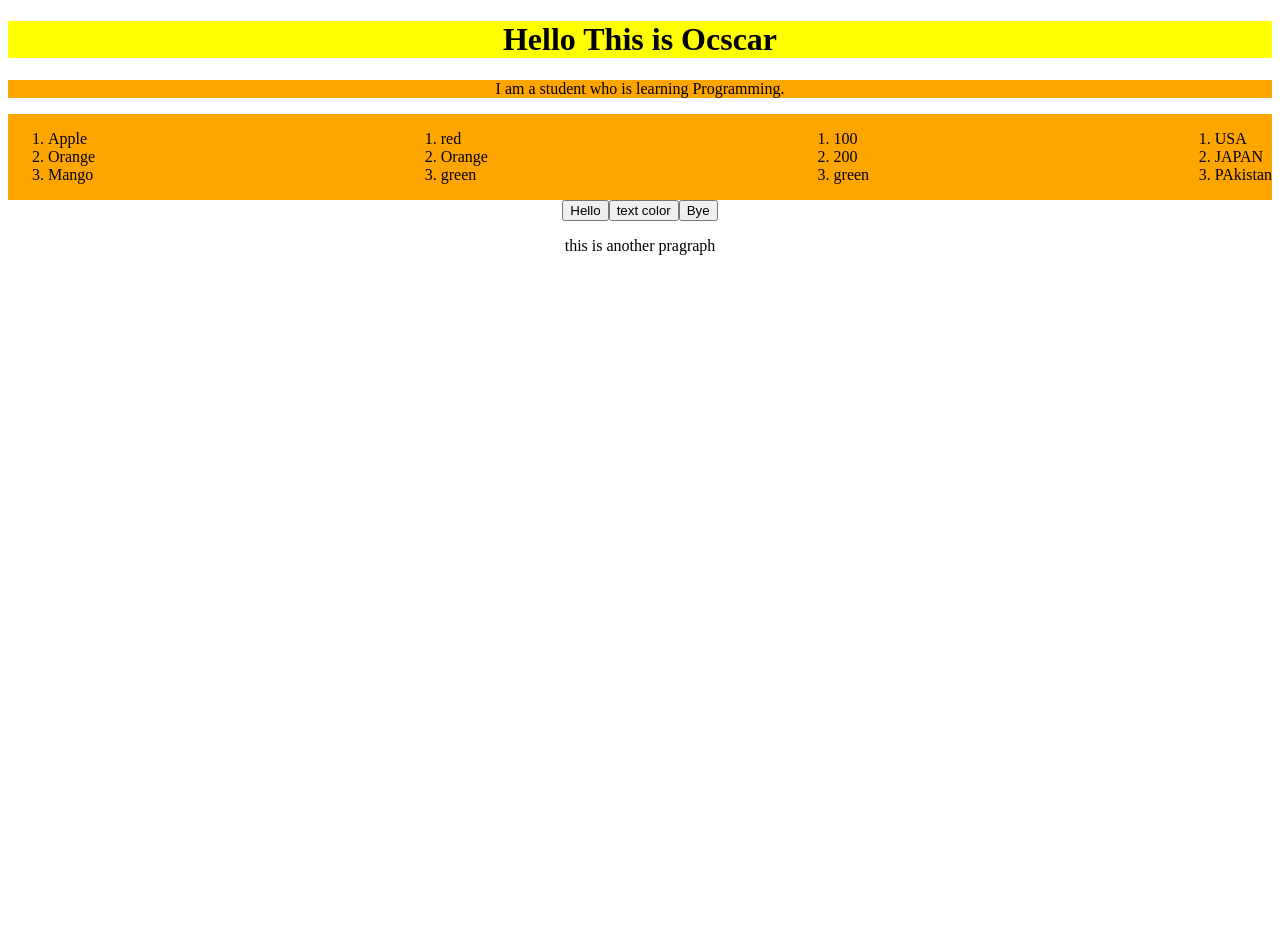
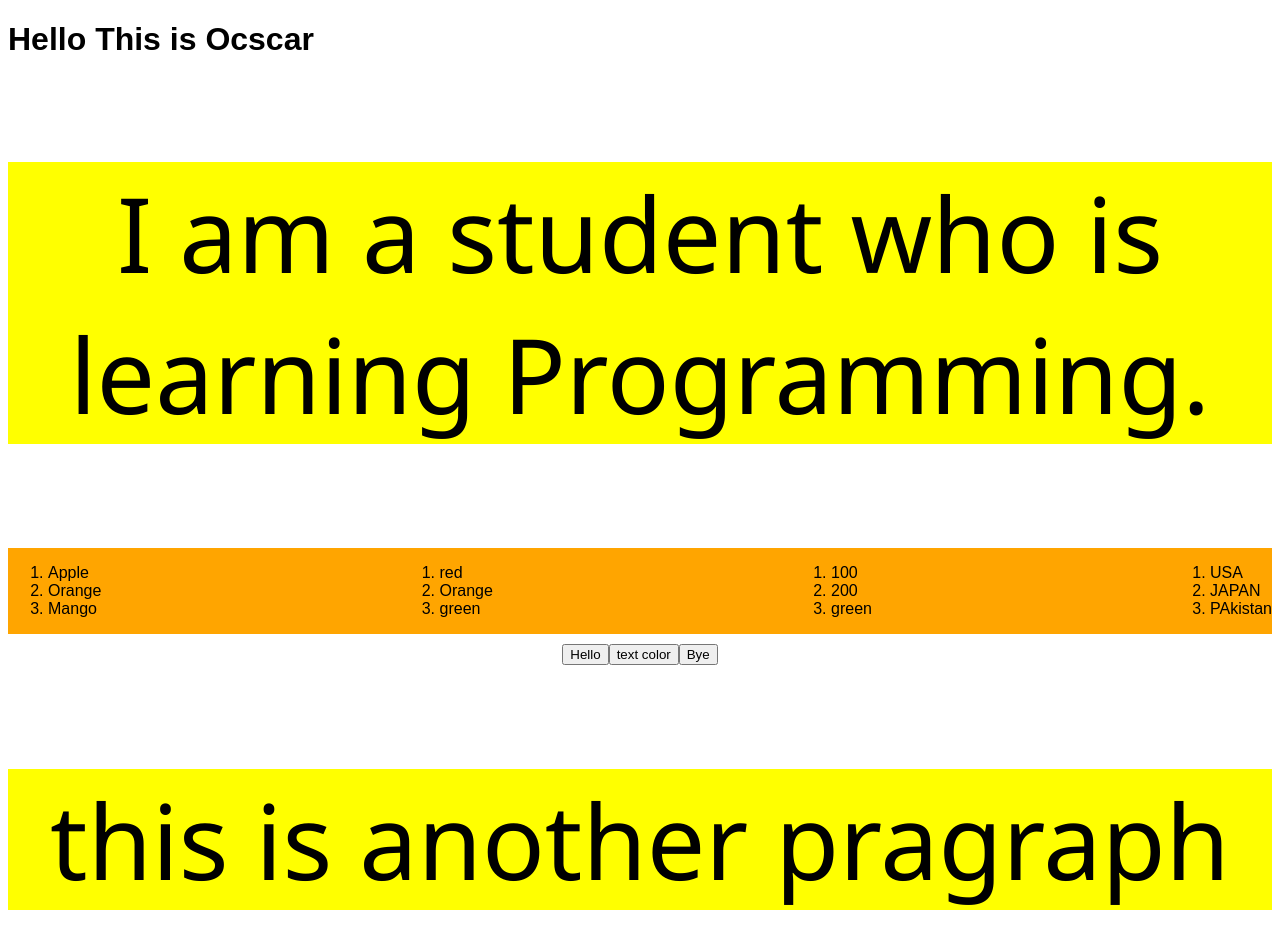
Before and after one commit to oscarkg1/oscarkg1.github.io, a plain HTML site: page index.html in a window 1280 px wide. Before the commit the page ends 800 px from the top, so only its background shows below. Drawn offline with Linux system fonts and the light colour scheme.

Commit message:
Add files via upload

```diff
--- a/index.html
+++ b/index.html
@@ -1,67 +1,58 @@
 <!DOCTYPE html>
-<html>
+<html lang="en">
+<head>
+    <link rel="stylesheet" href="style.css">
+</head>
 <body>
+    <h1 class="header">Hello This is Ocscar</h1>
 
-<h1 style="background-color: yellow; text-align: center;">Hello This is Ocscar</h1>
+    <p class="oscar">I am a student who is learning Programming.</p>
 
-
-
-<p style="background-color: orange; text-align: center;"> I am a student who is learning Programming.</p>
-
-<div id = "oscar_id" style="background-color: orange; display: flex; justify-content: space-between;">
-    <ol id ="first_list">
+    <div id="oscar_id" class="list-container">
+        <ol id="first_list">
             <li>Apple</li>
             <li>Orange</li>
             <li>Mango</li>
         </ol>
 
-    <ol id="second_list" >
+        <ol id="second_list">
             <li>red</li>
             <li>Orange</li>
             <li>green</li>
         </ol>
 
-
-    <ol>
+        <ol id="third_list">
             <li>100</li>
             <li>200</li>
             <li>green</li>
         </ol>
 
-    <ol>
+        <ol id="fouth_list">
             <li>USA</li>
             <li>JAPAN</li>
             <li>PAkistan</li>
         </ol>
-
     </div>
 
     <script>
-    function change_color(){
-        document.getElementById('oscar_id').style.backgroundColor="red";
+        function change_color() {
+            document.getElementById('oscar_id').style.backgroundColor = "red";
         }
-    function change_text(){
-        document.getElementById('first_list').style.color="red";
-        document.getElementById('second_list').style.color="yellow";
+        function change_text() {
+            document.getElementById('first_list').style.color = "red";
+            document.getElementById('second_list').style.color = "yellow";
         }
-    function change_color2(){
-        document.getElementById('oscar_id').style.backgroundColor="pink";
+        function change_color2() {
+            document.getElementById('oscar_id').style.backgroundColor = "pink";
         }
-
     </script>
 
-<div style="display: flex; justify-content: center;">
+    <div class="button-container">
         <button type="button" onclick="change_color()">Hello</button>
-
         <button type="button" onclick="change_text()">text color</button>
-
         <button type="button" onclick="change_color2()">Bye</button>
     </div>
 
-
-<p style="text-align: center;">this is another pragraph</p>
-
-
-
+    <p class="oscar">this is another pragraph</p>
 </body>
 </html>
--- /dev/null
+++ b/style.css
@@ -0,0 +1,31 @@
+body {
+    font-family: Arial, sans-serif;
+}
+
+.oscar {
+    background-color: yellow;
+    text-align: center;
+    font-family: 'Segoe UI', Tahoma, Geneva, Verdana, sans-serif;
+    font-size: 6.5em;
+}
+
+.subtext {
+    background-color: orange;
+    text-align: center;
+}
+
+.list-container {
+    background-color: orange;
+    display: flex;
+    justify-content: space-between;
+}
+
+.button-container {
+    display: flex;
+    justify-content: center;
+    margin: 10px 0;
+}
+
+.footer {
+    text-align: center;
+}
```
Lines whose indentation alone changed are shown as unchanged.
